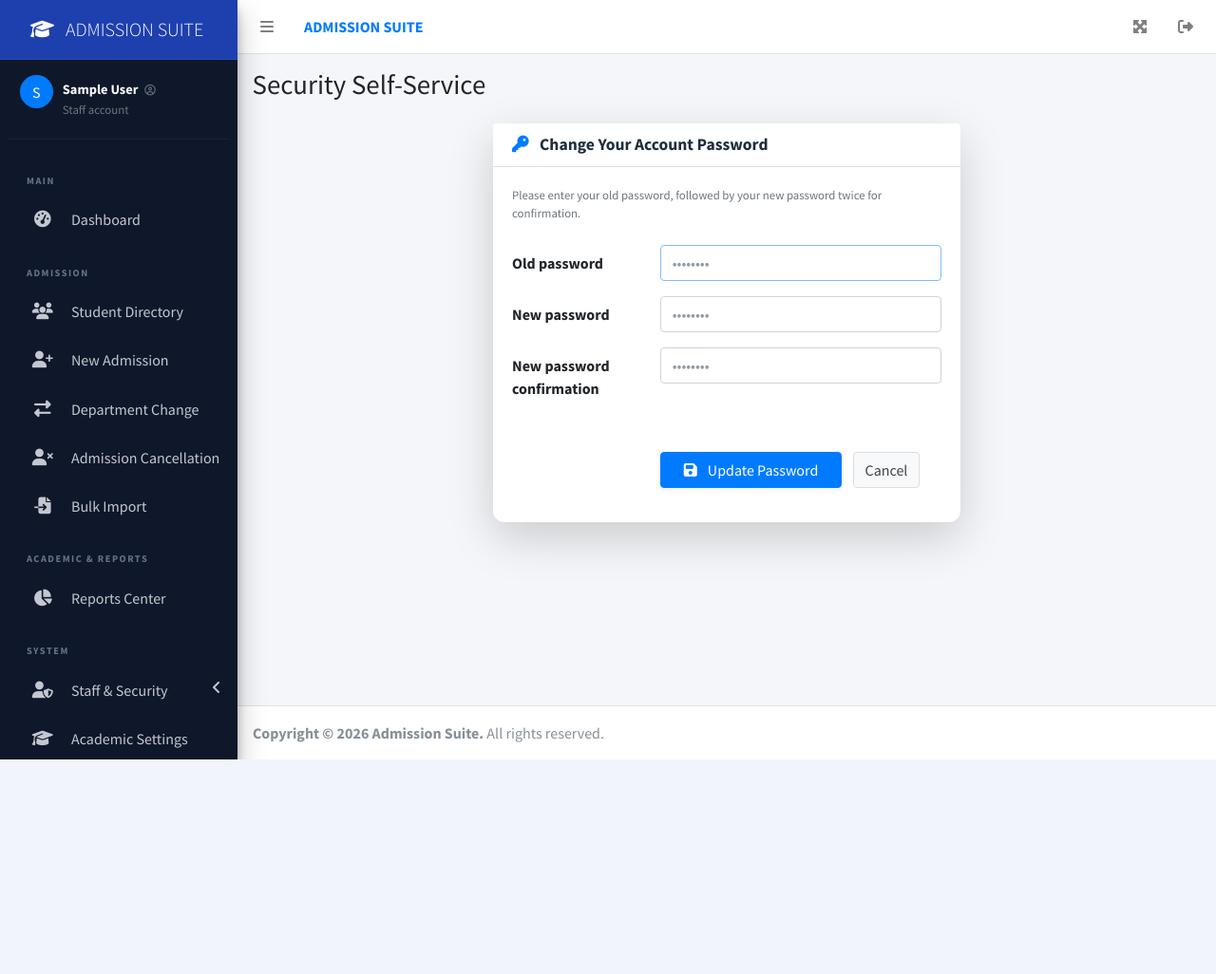
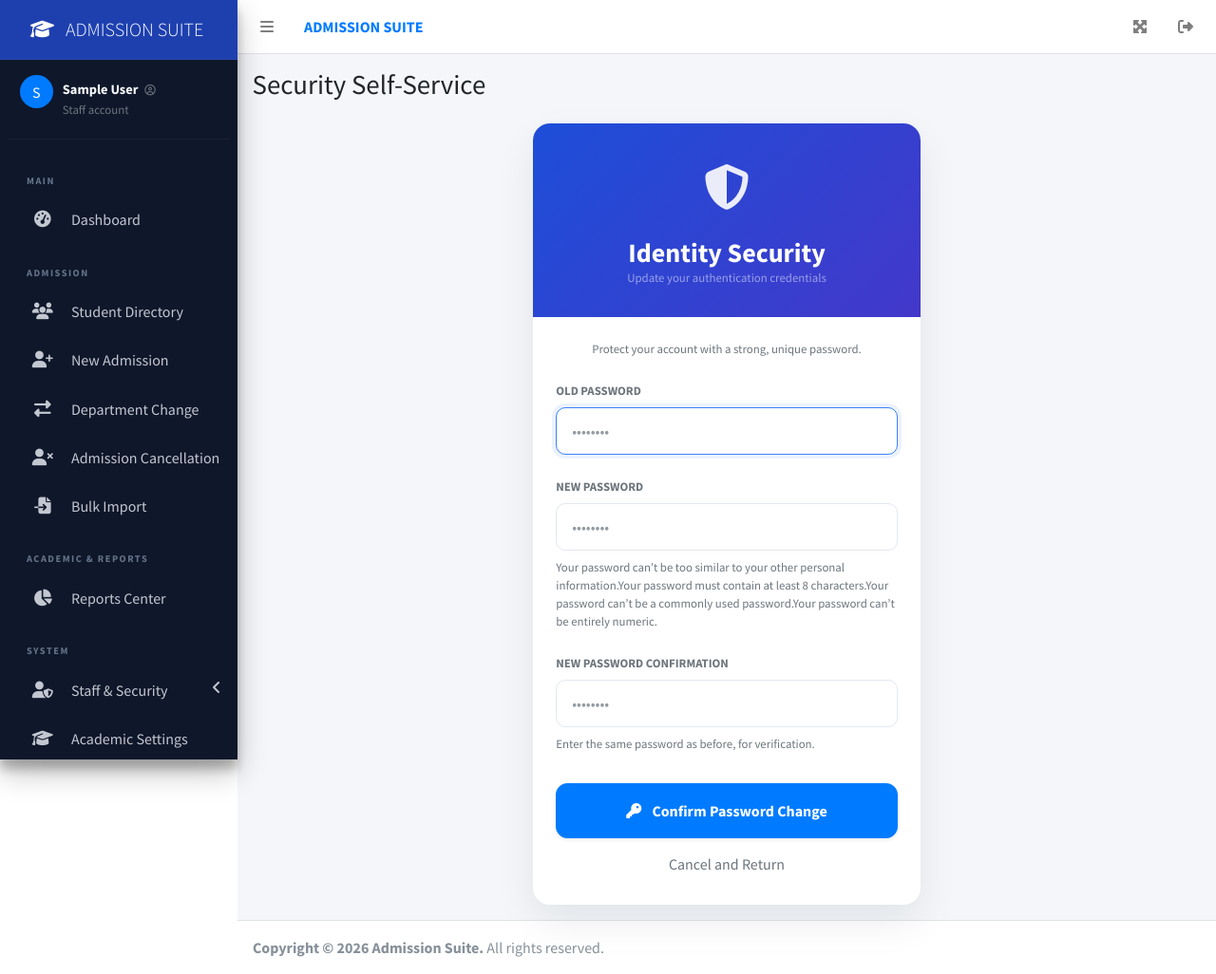
Before and after one commit to ruhulamin-siddique/Admission-System-Live, a Django app: page /password-change/ in a window 1280 px wide. Shown: the whole page at 95% size. Before the commit the page ends 800 px from the top, so only its background shows below. Run offline with Django 5.2, Linux system fonts and the light colour scheme; the visitor is signed in with stand-in values (Sample User, id 1); data comes from the database, SQL or seed files in the repository; some libraries are stand-ins or nearby versions.

Commit message:
Upgraded Password Change UI to Premium theme

```diff
--- a/templates/core/password_change.html
+++ b/templates/core/password_change.html
@@ -3,42 +3,78 @@
 {% block title %}Change Password | Admission Suite{% endblock %}
 {% block page_title %}Security Self-Service{% endblock %}
 
+{% block extra_css %}
+<style>
+    .security-card {
+        border: 0;
+        border-radius: 18px;
+        box-shadow: 0 18px 42px rgba(15, 23, 42, 0.08);
+        overflow: hidden;
+    }
+    .security-header {
+        background: linear-gradient(135deg, #1d4ed8, #4338ca);
+        padding: 2rem;
+        color: white;
+        text-align: center;
+    }
+    .security-icon {
+        font-size: 3rem;
+        margin-bottom: 1rem;
+        opacity: 0.9;
+    }
+    .form-control-premium {
+        border: 1.5px solid #e2e8f0;
+        border-radius: 10px;
+        padding: 0.75rem 1rem;
+        height: auto;
+        transition: all 0.2s;
+    }
+    .form-control-premium:focus {
+        border-color: #3b82f6;
+        box-shadow: 0 0 0 4px rgba(59, 130, 246, 0.1);
+    }
+</style>
+{% endblock %}
+
 {% block content %}
 <div class="row justify-content-center">
-    <div class="col-md-6">
-        <div class="card card-outline card-primary shadow-lg border-0" style="border-radius: 12px;">
-            <div class="card-header bg-white">
-                <h3 class="card-title font-weight-bold">
-                    <i class="fas fa-key mr-2 text-primary"></i> Change Your Account Password
-                </h3>
+    <div class="col-md-6 col-lg-5">
+        <div class="card security-card">
+            <div class="security-header">
+                <div class="security-icon">
+                    <i class="fas fa-shield-alt"></i>
+                </div>
+                <h3 class="font-weight-bold mb-0">Identity Security</h3>
+                <p class="text-white-50 mb-0 small">Update your authentication credentials</p>
             </div>
-            <div class="card-body">
-                <p class="text-muted small mb-4">Please enter your old password, followed by your new password twice for confirmation.</p>
+            <div class="card-body p-4">
+                <p class="text-muted text-center small mb-4">Protect your account with a strong, unique password.</p>
 
-                <form method="post" class="form-horizontal">
+                <form method="post">
                     {% csrf_token %}
 
                     {% for field in form %}
-                    <div class="form-group row">
-                        <label class="col-sm-4 col-form-label">{{ field.label }}</label>
-                        <div class="col-sm-8">
-                            {{ field }}
-                            {% if field.errors %}
-                            <div class="text-danger small mt-1">
-                                {{ field.errors }}
-                            </div>
-                            {% endif %}
+                    <div class="form-group mb-4">
+                        <label class="font-weight-bold small text-uppercase text-muted mb-2 d-block">{{ field.label }}</label>
+                        {{ field }}
+                        {% if field.errors %}
+                        <div class="text-danger small mt-2">
+                            <i class="fas fa-exclamation-circle mr-1"></i> {{ field.errors|striptags }}
                         </div>
+                        {% endif %}
+                        {% if field.help_text %}
+                        <small class="text-muted mt-2 d-block">{{ field.help_text|striptags }}</small>
+                        {% endif %}
                     </div>
                     {% endfor %}
 
-                    <div class="form-group row mt-5">
-                        <div class="col-sm-8 offset-sm-4">
-                            <button type="submit" class="btn btn-primary px-4 shadow-sm">
-                                <i class="fas fa-save mr-2"></i> Update Password
-                            </button>
-                            <a href="{% url 'dashboard' %}" class="btn btn-default ml-2">Cancel</a>
-                        </div>
+                    <div class="mt-4 pt-2">
+                        <button type="submit" class="btn btn-primary btn-block py-3 font-weight-bold shadow-sm" style="border-radius: 12px;">
+                            <i class="fas fa-key mr-2"></i> Confirm Password Change
+                        </button>
+                        <a href="{% url 'user_profile' %}" class="btn btn-link btn-block text-muted small mt-2">
+                            Cancel and Return
+                        </a>
                     </div>
                 </form>
             </div>
@@ -46,10 +82,9 @@
     </div>
 </div>
 
-<!-- Stylize Django's default form inputs to match AdminLTE -->
 <script>
     document.querySelectorAll('input').forEach(input => {
-        input.classList.add('form-control');
+        input.classList.add('form-control', 'form-control-premium');
         input.placeholder = '••••••••';
     });
 </script>
```
Also changed, not shown: templates/core/password_change_done.html (+9 -9 lines).
